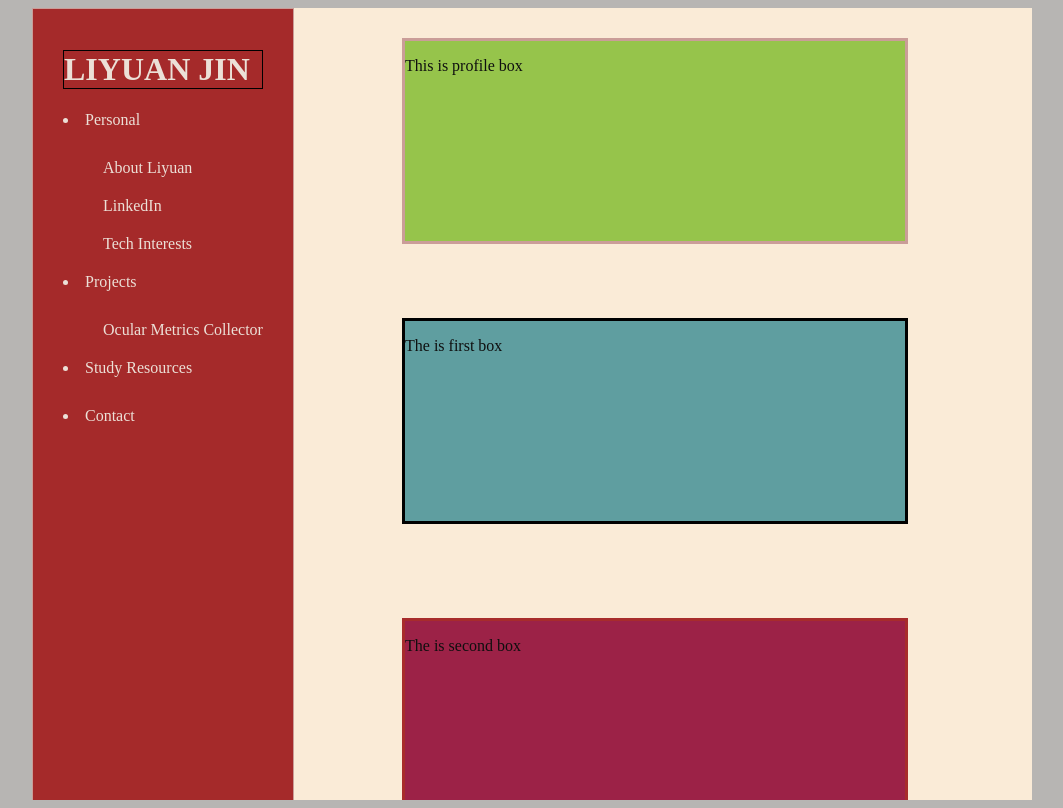
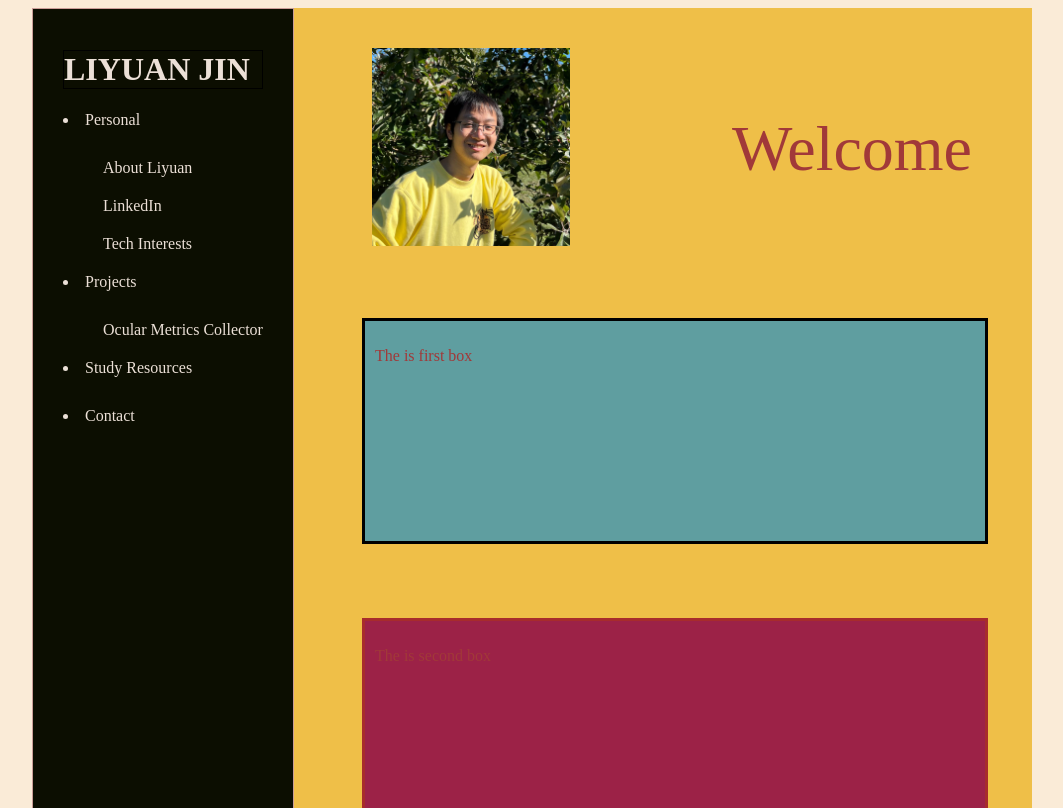
Before and after one commit to Bubbletea14/Bubbletea14.github.io, a plain HTML site: page pages/index.html in a window 1280 px wide. Shown: the whole page, without its empty margins (108-1171 px from the left). Drawn offline with Linux system fonts and the light colour scheme.

Commit message:
Add profile pic
Add profile pic, and change theme color

```diff
--- a/pages/index.html
+++ b/pages/index.html
@@ -5,7 +5,7 @@
     <meta charset="utf-8" />
     <title>Welcome - Liyuan Jin</title>
 
-    <link rel="stylesheet" href="../styles/global.css">
+    <link rel="stylesheet" href="../styles/global.css"/>
     <script src="../scripts/global.js"></script>
 </head>
 
@@ -14,16 +14,14 @@
     <div class="parentPage">
 
         <div class="profileBox">
-
-            <p> This is profile box </p>
-
-
+            <img src = "../images/profilePic.jpeg" alt="Liyuan Jin" class="profilePic">
+            <p> Welcome </p>
         </div>
 
 
         <div class="firstBox">
 
-            <p> The is first box </p>
+            <p style="text-align: center; position: absolute;"> The is first box </p>
 
         </div>
 
@@ -45,19 +43,20 @@
         <div class="sideNav">
             <h1> LIYUAN JIN</h1>
             <li>Personal </li>
-            <ul>About Liyuan</ul>
-            <ul id="linkedIn">LinkedIn</ul>
-            <ul>Tech Interests</ul>
+             <ul>About Liyuan</ul>
+             <ul id="linkedIn">LinkedIn</ul>
+                <ul>Tech Interests</ul>
             <li>Projects</li>
-            <ul>Ocular Metrics Collector</ul>
+                <ul>Ocular Metrics Collector</ul>
             <li>Study Resources </li>
             <li> Contact</li>
-
         </div>
 
 
     </div>
 
+    <!-- <footer class="footer">THIS IS FOOTER </footer> -->
+
 </body>
 
 </html>
--- a/styles/global.css
+++ b/styles/global.css
@@ -1,20 +1,22 @@
 body {
-    background-color: rgba(44, 40, 35, 0.342);
+    background-color: antiquewhite;
     display: flex;
     justify-content: center;
 }
 
 p {
-    color: rgb(15, 15, 15);
+    color: rgb(161, 57, 57);
 }
 
 /* The parent page */
 .parentPage {
-    height: 99%;
+    display: flex;
+    flex-direction: column;
+    height: 100vh;
     width: 1000px;
     position: absolute;
     overflow: hidden;
-    background-color: antiquewhite;
+    background-color: rgb(239, 191, 72);
 }
 
 /* The sideNav menu */
@@ -26,7 +28,8 @@ p {
     border: 1px solid rgb(202, 157, 152);
     overflow: hidden;
     color: rgb(236, 224, 215);
-    background-color: brown;
+    /* background-color: brown; */
+    background-color: rgb(12, 14, 1);
 }
 
 .sideNav h1 {
@@ -40,11 +43,12 @@ p {
 }
 
 .sideNav ul:hover {
-    background-color: rgb(160, 82, 82);
+    background-color: rgba(61, 34, 34, 0.767);
     color: gold;
     margin-right: 5px;
     margin-left: 5px;
     cursor: pointer;
+    max-width: 50%;
 }
 .sideNav li {
     margin-bottom: 30px;
@@ -55,20 +59,32 @@ p {
 .firstBox,
 .secondBox,
 .thirdBox {
-    left: 37%;
-    width: 500px;
+    text-align: left;
+    padding: 10px;
+    left: 33%;
+    width: 600px;
     height: 200px;
     margin: 10px 0px 30px 0px;
     position: absolute;
     overflow: hidden;
+
 }
 
 /* The profile box */
 .profileBox {
     top: 20px;
-    padding: 0px 0px 0px 0px;
-    border: 3px solid rgb(202, 157, 152);
-    background-color: rgb(150, 196, 75);
+    /* border: 3px solid rgb(202, 157, 152);
+    background-color: rgb(150, 196, 75); */
+}
+
+.profilePic {
+    position: absolute;
+    block-size: 90%;
+}
+
+.profileBox p{
+    text-align: right;
+    font-size: 4rem;
 }
 
 /* The first box  */
@@ -92,3 +108,13 @@ p {
     border: 3px solid rgb(215, 44, 221);
     background-color: rgb(208, 211, 32);
 }
+
+/* The footer */
+.footer {
+    display:flex;
+    text-align: center;
+    min-height: 50px;
+    background-color: black;
+    color: white;
+    margin-top: auto;
+}
```
Also changed, not shown: images/profilePic.jpeg (added).
